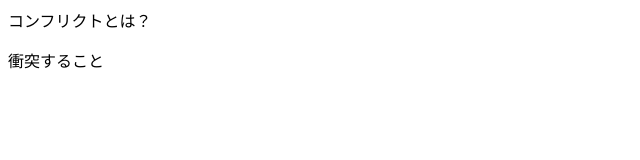
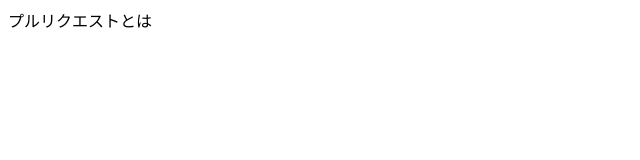
Before and after one commit to kosuke-kurono/git_sample, a plain HTML site: page index.html in a window 1280 px wide. Shown: the whole page, without its empty margins (0-640 px from the left). Drawn offline with Linux system fonts and the light colour scheme.

Commit message:
プルリクエストを追記

```diff
--- a/index.html
+++ b/index.html
@@ -1,2 +1 @@
-<p>コンフリクトとは？</p>
-<p>衝突すること</p>
+<p>プルリクエストとは</p>
```
